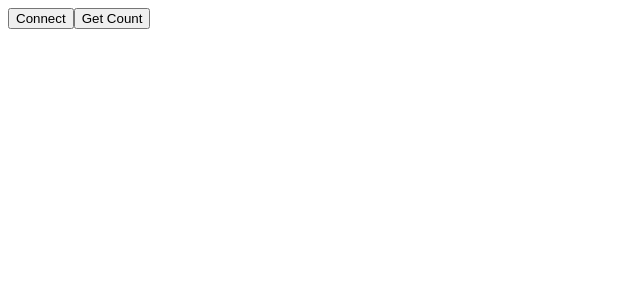
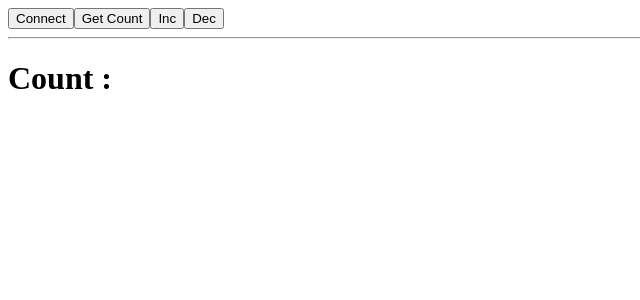
Before and after one commit to PyaePhyoKyaw61194/hard-hat-tuto, a Next.js app: page / in a window 1280 px wide. Shown: the top 300 px of the page, without its empty margins (0-640 px from the left). Built offline with nearby package versions, Linux system fonts and the light colour scheme.

Commit message:
refactor: getting contract

```diff
--- a/pages/index.js
+++ b/pages/index.js
@@ -1,4 +1,4 @@
-import { useState } from 'react'
+import { useState, useEffect } from 'react'
 import CounterContract from "./../artifacts/contracts/Counter.sol/Counter.json";
 import { ethers } from "ethers";
 
@@ -7,6 +7,19 @@ const abi = CounterContract.abi;
 
 export default function App() {
     const [connectButton, setConnectButton] = useState("Connect")
+    const [count, setCount] = useState()
+    const [contract, setContract] = useState(null);
+
+    useEffect(() => {
+        if (typeof window.ethereum !== "undefined") {
+            const provider = new ethers.providers.Web3Provider(window.ethereum);
+            const signer = provider.getSigner();
+            const contractInstance = new ethers.Contract(contractAddress, abi, signer);
+            setContract(contractInstance);
+        } else {
+            console.error("Ethereum object doesn't exist!");
+        }
+    }, []);
 
     const handleConnect = async () => {
 
@@ -19,18 +32,37 @@ export default function App() {
     }
 
     const getCount = async () => {
-        if (typeof window.ethereum !== "undefined") {
-            const provider = new ethers.providers.Web3Provider(window.ethereum);
-            const signer = provider.getSigner();
-            const contract = new ethers.Contract(contractAddress, abi, signer);
+        try {
+            const data = await contract.get();
+            setCount(data.toNumber());
 
-            try {
-                const data = await contract.get();
-                console.log("data: ", data.toNumber());
-            } catch (err) {
-                console.log(err)
-            }
+        } catch (err) {
+            console.log(err)
         }
+
+    }
+
+    const handleInc = async () => {
+        try {
+            const tx = await contract.inc();
+            await tx.wait();
+            await getCount()
+        } catch (err) {
+            console.log(err)
+        }
+
+    }
+
+    const handleDec = async () => {
+
+        try {
+            const tx = await contract.dec();
+            await tx.wait();
+            await getCount()
+        } catch (err) {
+            console.log(err)
+        }
+
     }
 
 
@@ -38,6 +70,11 @@ export default function App() {
         <div>
             <button onClick={handleConnect}>{connectButton}</button>
             <button onClick={getCount}>Get Count</button>
+            <button onClick={handleInc}>Inc </button>
+            <button onClick={handleDec}>Dec </button>
+
+            <hr />
+            <h1>Count : {count}</h1>
 
         </div>
     )
```
